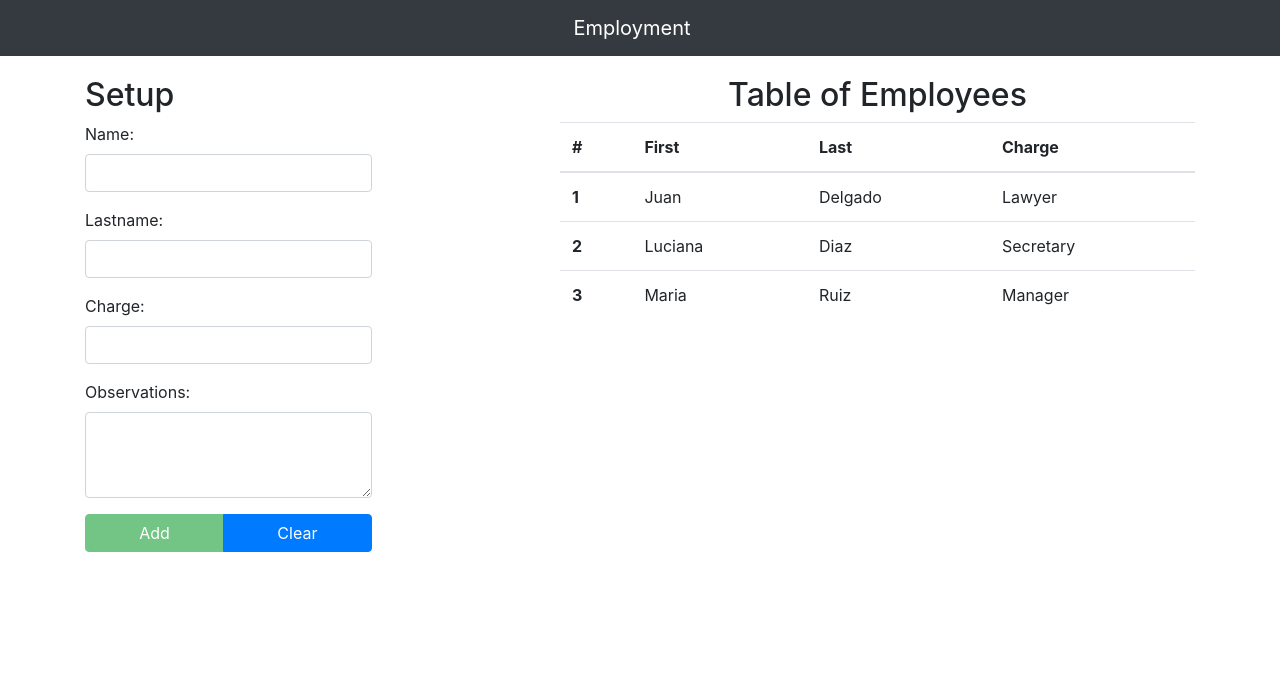
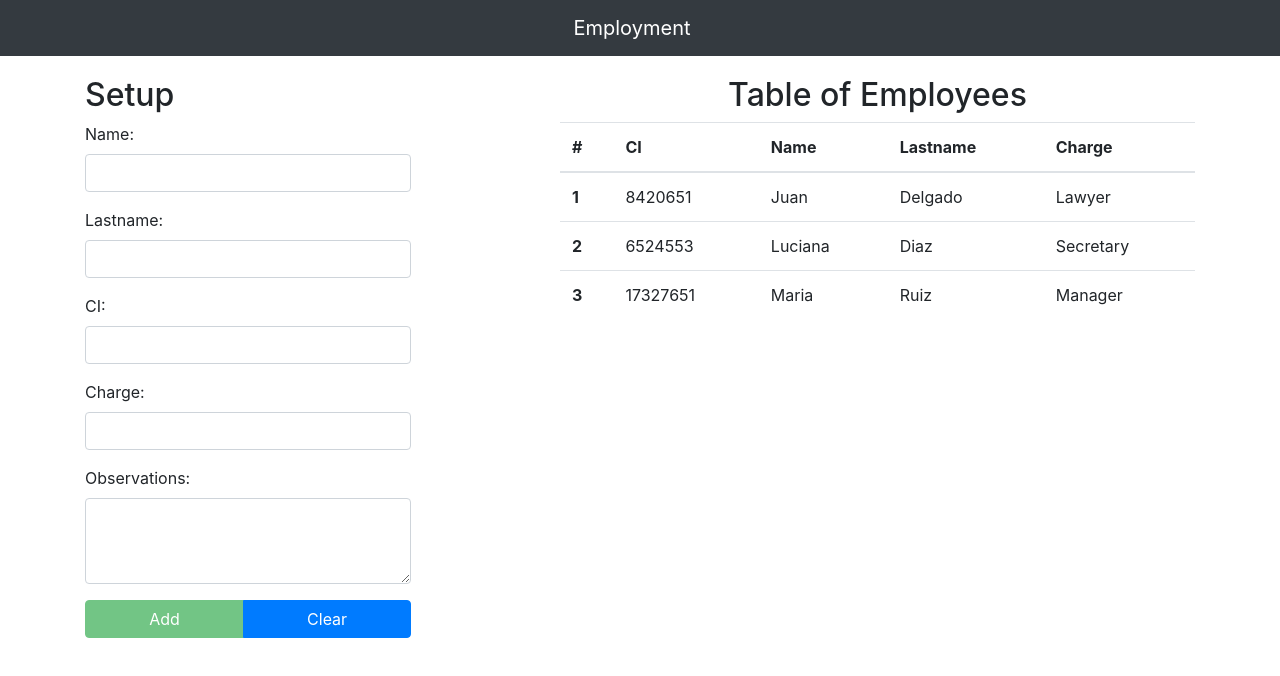
Before and after one commit to andres-cox-mojix-com/management-frontend, an Angular app: page / in a window 1280 px wide. Shown: the top 676 px of the page. Built offline with nearby package versions, Linux system fonts and the light colour scheme.

Commit message:
Field CI added

```diff
--- a/src/app/employment-edit/employment-edit.component.html
+++ b/src/app/employment-edit/employment-edit.component.html
@@ -1,6 +1,6 @@
 <h2 class="bd-title" style="padding-top: 20px;">Setup</h2>
 <div class="row">
-  <div class=" col-xs-12 col-sm-10 col-md-8 col-sm-offset-1 col-md-offset-2 ">
+  <div class=" col-xs-12 col-sm-10 col-md-9 col-sm-offset-1 col-md-offset-2 ">
     <form
       [formGroup]="registerForm"
       (ngSubmit)="onSubmit()"
@@ -56,7 +56,31 @@
           </span>
         </div>
       </div>
+      <div class="row">
+          <div class="col-sm-12 form-group">
+            <label for="ciNumber">CI:</label>
+            <input
+              type="number"
+              id="ciNumber"
+              class="form-control"
+              formControlName="ciNumber"
+            />
+            <span
+              *ngIf="
+                !registerForm.get('ciNumber').valid &&
+                registerForm.get('ciNumber').touched
+              "
+              class="text-muted"
+            >
+              <small
+                *ngIf="registerForm.get('ciNumber').errors['required']"
 
+              >
+                This Field is Required
+              </small>
+            </span>
+          </div>
+        </div>
       <div class="row">
         <div class="col-sm-12 form-group">
           <label for="charge">Charge:</label>
--- a/src/app/employment-edit/employment-edit.component.ts
+++ b/src/app/employment-edit/employment-edit.component.ts
@@ -26,6 +26,7 @@ export class EmploymentEditComponent implements OnInit {
 
   ngOnInit() {
     this.registerForm = new FormGroup({
+      'ciNumber': new FormControl(null, Validators.required),
       'name': new FormControl(null, Validators.required),
       'lastname':new FormControl(null, Validators.required),
       'charge': new FormControl(null, Validators.required)
@@ -40,6 +41,7 @@ export class EmploymentEditComponent implements OnInit {
         this.registerForm.setValue({
           name: this.editedUser.name,
           lastname: this.editedUser.lastname,
+          ciNumber: this.editedUser.ciNumber,
           charge: this.editedUser.charge
         });
       }
@@ -60,6 +62,7 @@ export class EmploymentEditComponent implements OnInit {
     } else {
       this.employeeService.addEmployee(this.registerForm.value);
     }
+    this.editMode = false;
     this.registerForm.reset();
   }
   onClear(){
--- a/src/app/employment-list/employment-list.component.html
+++ b/src/app/employment-list/employment-list.component.html
@@ -1,32 +1,38 @@
-<h2 class="bd-title text-center" style="padding-top: 20px;">Table of Employees</h2>
+<h2 class="bd-title text-center" style="padding-top: 20px;">
+  Table of Employees
+</h2>
 <div class="row">
   <div class="col-xs-12 col-sm-12">
     <table class="table table-hover">
       <thead>
         <tr>
           <th scope="col">#</th>
-          <th scope="col">First</th>
-          <th scope="col">Last</th>
+          <th scope="col">CI</th>
+          <th scope="col">Name</th>
+          <th scope="col">Lastname</th>
           <th scope="col">Charge</th>
         </tr>
       </thead>
       <tbody>
         <tr
           style="cursor: pointer;"
-          *ngFor="let employee of employees; let i = index;"
-          (click)="onEditUser(i)" >
-          <th scope="row">{{i + 1}}</th>
+          *ngFor="let employee of employees; let i = index"
+          (click)="onEditUser(i)"
+        >
+          <th scope="row">{{ i + 1 }}</th>
           <td>
-            <a >
-              {{ employee.name }}</a>
+            <a> {{ employee.ciNumber }}</a>
           </td>
           <td>
-            <a >
+            <a> {{ employee.name }}</a>
+          </td>
+          <td>
+            <a>
               {{ employee.lastname }}
             </a>
           </td>
           <td>
-            <a >
+            <a>
               {{ employee.charge }}
             </a>
           </td>
--- a/src/app/shared/employee.model.ts
+++ b/src/app/shared/employee.model.ts
@@ -1,6 +1,6 @@
 export class Employee {
   constructor(public name: string,
               public lastname: string,
-  //            public CI: number,
+              public ciNumber: string,
               public charge: string){}
 }
--- a/src/app/shared/employee.service.ts
+++ b/src/app/shared/employee.service.ts
@@ -6,9 +6,9 @@ export class EmployeeService {
   startedEditing = new Subject<number>();
 
   private employees: Employee[] = [
-    new Employee("Juan", "Delgado", "Lawyer"),
-    new Employee("Luciana", "Diaz", "Secretary"),
-    new Employee("Maria", "Ruiz", "Manager"),
+    new Employee("Juan", "Delgado","8420651", "Lawyer"),
+    new Employee("Luciana", "Diaz","6524553", "Secretary"),
+    new Employee("Maria", "Ruiz","17327651", "Manager"),
   ];
 
   getEmployees() {
```
Also changed, not shown: 1 other file (tests, documents, lock files or other folders).
